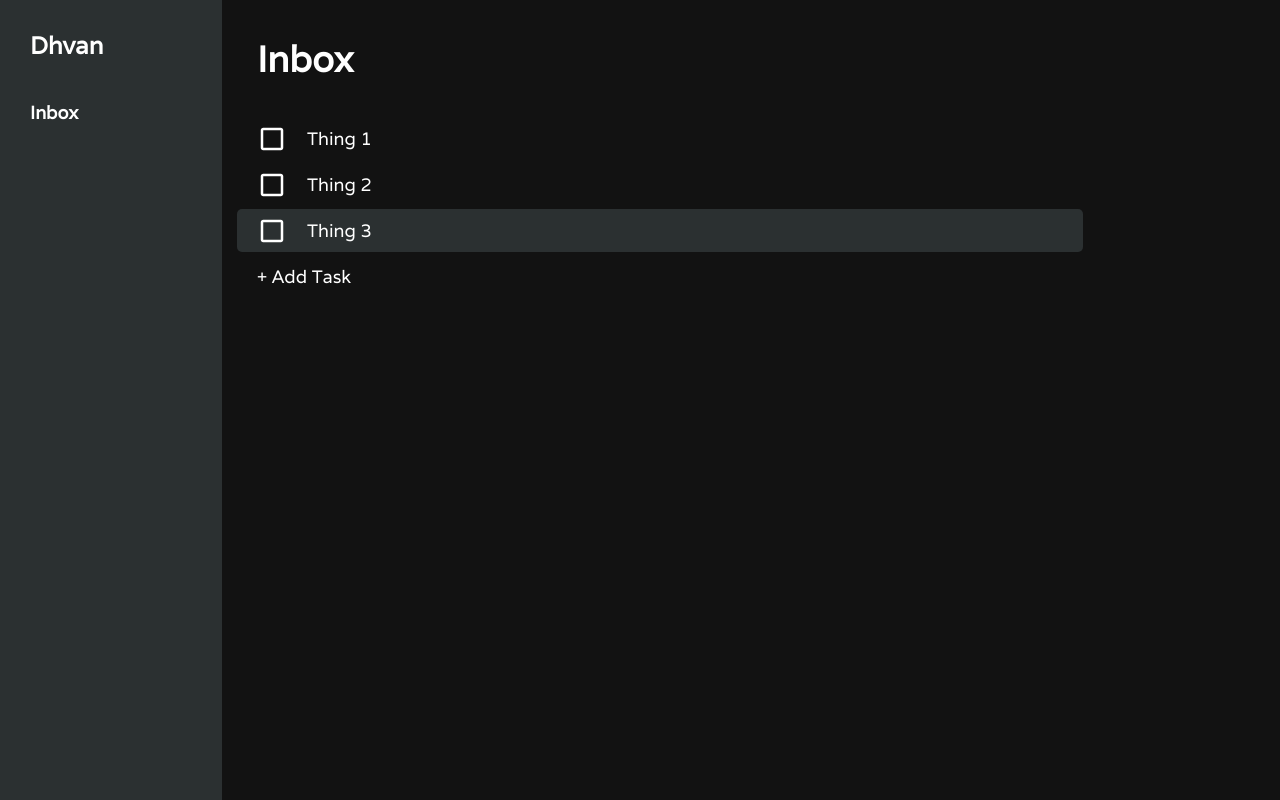
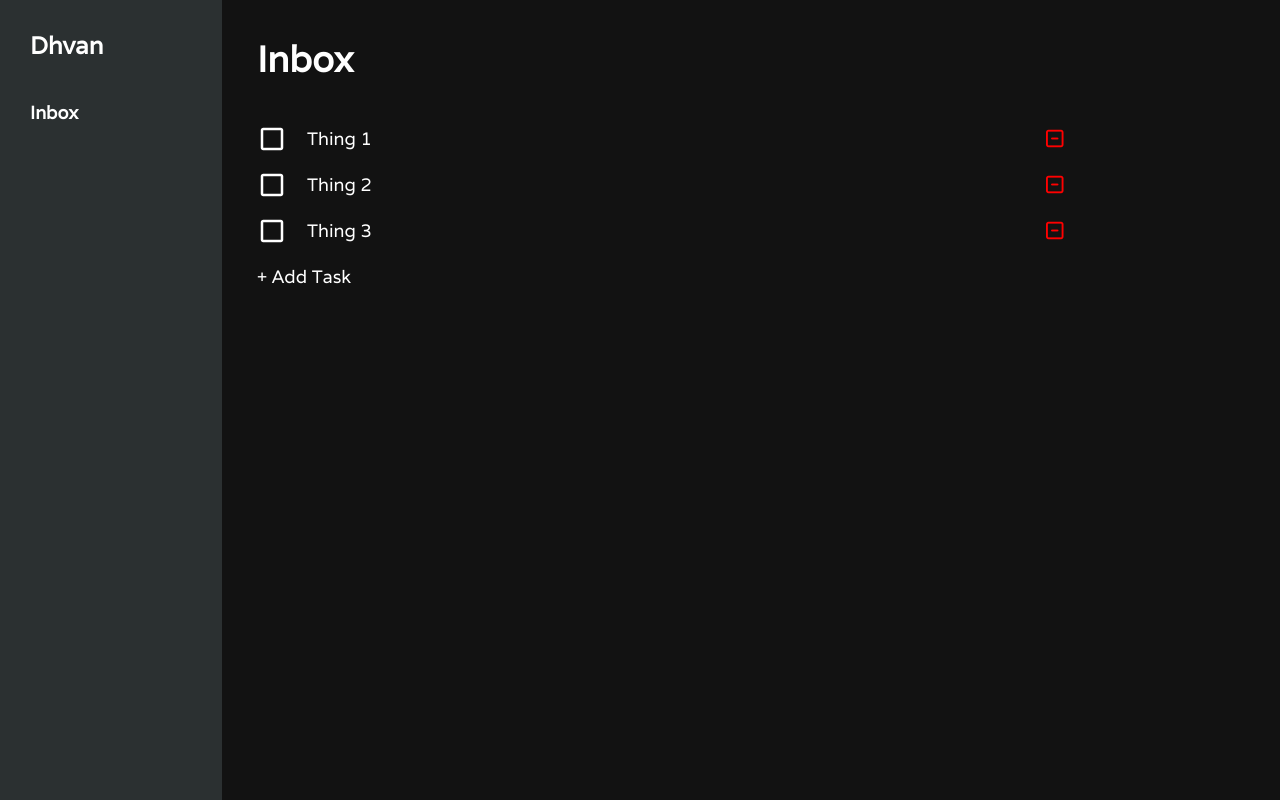
Before and after one commit to Dh-Van/TaskMinimalist, a React (Vite) app: page / in a window 1280 px wide. Built offline with nearby package versions, Linux system fonts and the light colour scheme.

Commit message:
I'm trying something new

```diff
--- a/index.html
+++ b/index.html
@@ -10,6 +10,8 @@
     <link href="https://fonts.googleapis.com/css2?family=Varela&display=swap" rel="stylesheet">
     <link href="https://fonts.googleapis.com/css2?family=Space+Grotesk:wght@300..700&display=swap" rel="stylesheet">
 
+    <script src="https://kit.fontawesome.com/62285e16c6.js" crossorigin="anonymous"></script>
+
     <title>To Do</title>
   </head>
   <body>
--- a/src/components/App.jsx
+++ b/src/components/App.jsx
@@ -20,10 +20,21 @@ export default function App() {
 		}
 	}
 
+	function deleteTask(idx) {
+		setTasks((prevTasks) => [
+			...prevTasks.slice(0, idx),
+			...prevTasks.slice(idx + 1),
+		]);
+	}
+
 	return (
 		<div className="app">
 			<Sidebar name="Dhvan" />
-			<Workspace tasks={tasks} setTask={setTask} />
+			<Workspace
+				tasks={tasks}
+				setTask={setTask}
+				deleteTask={deleteTask}
+			/>
 		</div>
 	);
 }
--- a/src/components/list/Task.jsx
+++ b/src/components/list/Task.jsx
@@ -1,6 +1,5 @@
 import React from "react";
 import { Checkbox } from "@mui/material";
-import { pink } from "@mui/material/colors";
 
 export default function Task(props) {
 	const checkboxStyles = {
@@ -31,6 +30,10 @@ export default function Task(props) {
 				onChange={handleChange}
 				onKeyDown={props.handleKey}
 			/>
+			<i
+				className="fa-regular fa-square-minus"
+				onClick={props.deleteTask}
+			/>
 		</div>
 	);
 }
--- a/src/components/list/Workspace.jsx
+++ b/src/components/list/Workspace.jsx
@@ -6,12 +6,42 @@ export default function Workspace(props) {
 	const [addingTask, setAddingTask] = React.useState(false);
 	const [focus, setFocus] = React.useState(props.tasks.length - 1);
 	const taskRefs = React.useRef([]);
+	const [taskElements, setTaskElements] = React.useState([]);
 
 	React.useEffect(() => {
+		setTaskElements(getTaskElements());
+
+		if (taskRefs.current[focus]) {
+			taskRefs.current[focus].focus();
+		}
+	}, [0]);
+
+	React.useEffect(() => {
+		const tE = getTaskElements();
+		// console.log(tE);
+		setTaskElements(tE);
+
+		console.log(taskRefs.current);
+
 		if (taskRefs.current[focus]) {
 			taskRefs.current[focus].focus();
 		}
 	}, [focus, props.tasks]);
+
+	function getTaskElements() {
+		return props.tasks.map((task, idx) => (
+			<Task
+				key={idx}
+				id={idx}
+				addRef={addInputRef}
+				text={task}
+				handleChange={textInput}
+				handleKey={taskKey}
+				handleClick={taskClick}
+				deleteTask={() => deleteTask(idx)}
+			/>
+		));
+	}
 
 	function taskClick(event) {
 		setAddingTask(true);
@@ -27,23 +57,15 @@ export default function Workspace(props) {
 		setFocus(props.tasks.length);
 	}
 
+	function deleteTask(idx) {
+		props.deleteTask(idx, idx);
+	}
+
 	function addInputRef(element) {
 		if (element && !taskRefs.current.includes(element)) {
 			taskRefs.current.push(element);
 		}
 	}
-
-	const taskElements = props.tasks.map((task, idx) => (
-		<Task
-			key={idx}
-			id={idx}
-			addRef={addInputRef}
-			text={task}
-			handleChange={textInput}
-			handleKey={taskKey}
-			handleClick={taskClick}
-		/>
-	));
 
 	function textInput(id, event) {
 		props.setTask(id, event.target.value);
--- a/styles.css
+++ b/styles.css
@@ -144,3 +144,11 @@ html, head, body, #root {
 .task--input:focus {
     outline: none;
 }
+
+.fa-square-minus {
+    margin-right: 20px;
+
+    font-size: 20px;
+
+    color: red;
+}
```
